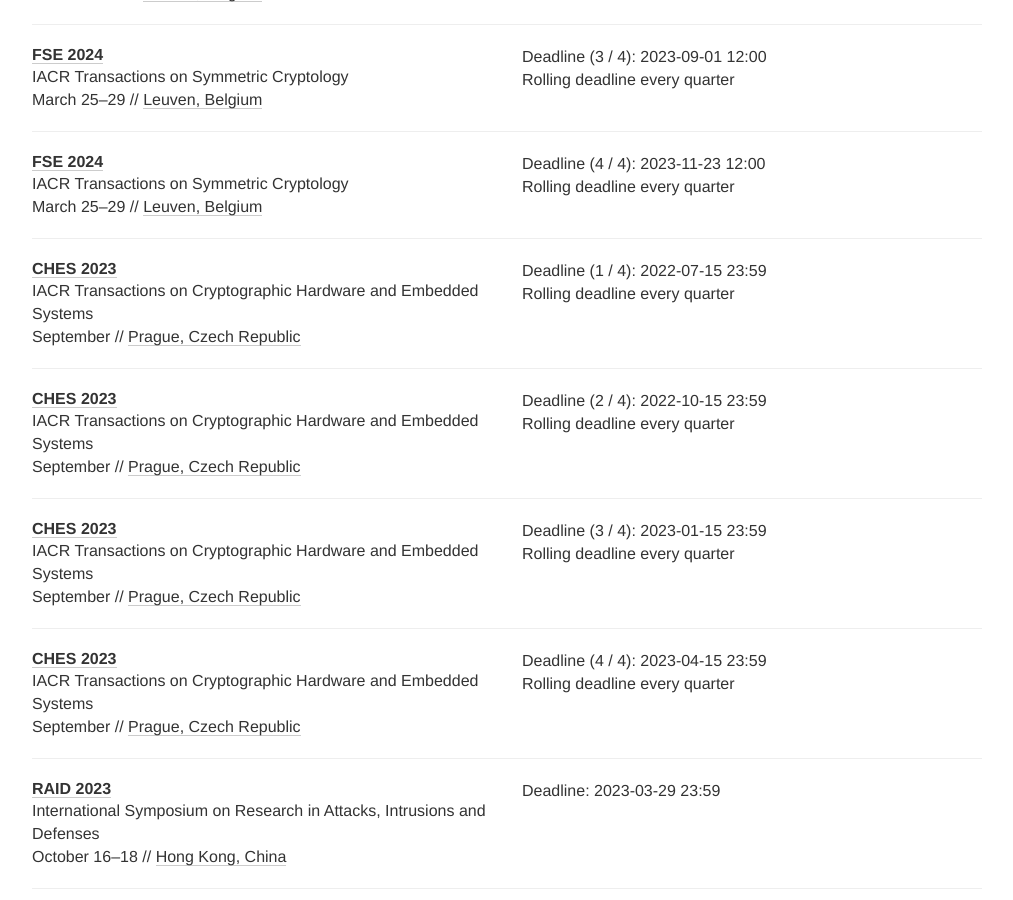
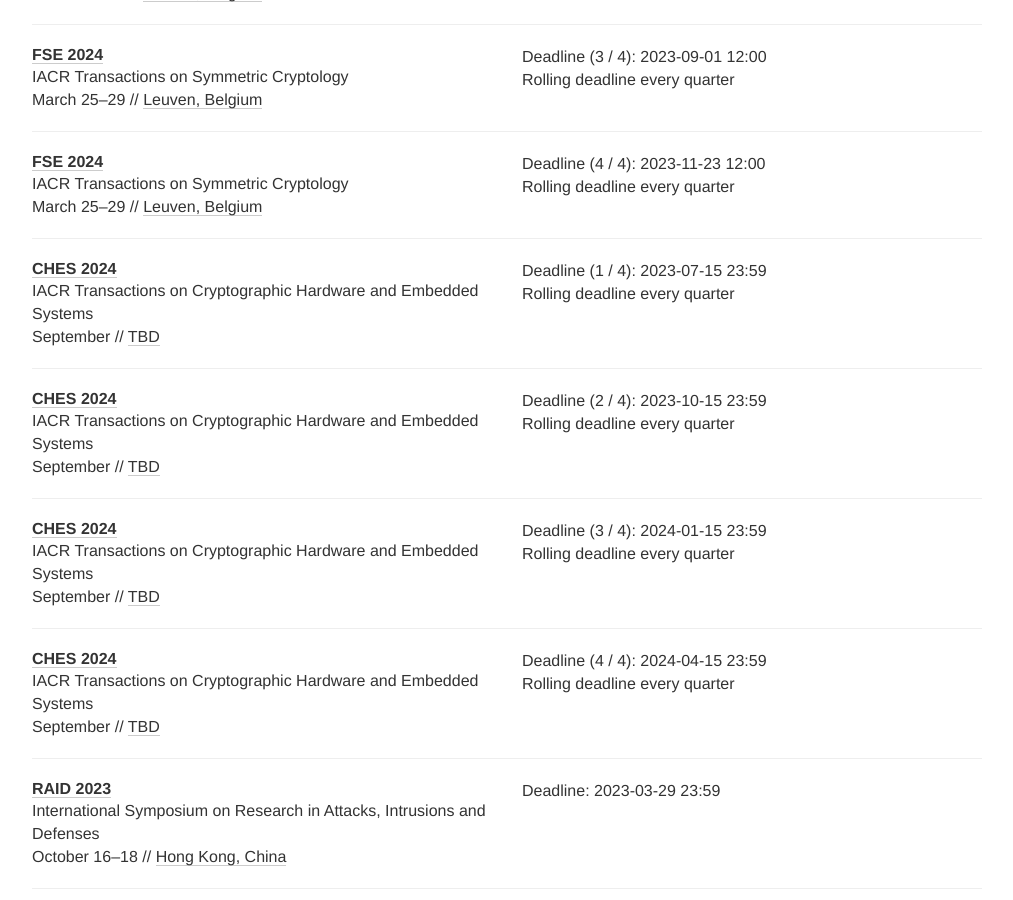
Before and after one commit to sec-deadlines/sec-deadlines.github.io, a Jekyll site: the page built from index.html, in a window 1280 px wide and 900 px high, scrolled down 6069 px. Shown: the whole window, without its empty margins (133-1146 px from the left). Built offline with Jekyll 4.4.1, drawn with Linux system fonts in a browser that asks for light colours; nearby versions of some CDN libraries; comment, search, counter and statistics services are not loaded; some of the changed text lies outside the part shown.

Commit message:
Update TCC and CHES

```diff
--- a/_data/conferences.yml
+++ b/_data/conferences.yml
@@ -300,11 +300,11 @@
 
 - name: TCC
   description: Theory of Cryptography Conference
-  year: 2022
-  link: https://tcc.iacr.org/2022/
-  deadline: ["2022-05-24 23:59"]
-  date: "November 7-10"
-  place: Chicago, IL, USA
+  year: 2023
+  link: https://tcc.iacr.org/2023/
+  deadline: ["2023-06-01 23:59"]
+  date: "November 29-December 2"
+  place: Taipei, Taiwan
   tags: [CRYPTO, CONF]
 
 - name: PKC
@@ -370,7 +370,7 @@
 
 - name: CHES
   description: IACR Transactions on Cryptographic Hardware and Embedded Systems
-  year: 2023
+  year: 2024
   link: https://ches.iacr.org/
   deadline:
     - "%Y-07-15 23:59"
@@ -379,8 +379,8 @@
     - "%y-04-15 23:59"
   comment: Rolling deadline every quarter
   date: September
-  place: Prague, Czech Republic
-  tags: [SEC, CRYPTO, CONF]
+  place: TBD
+  tags: [CRYPTO, CONF]
 
 # Networks and systems, applications
 
```
